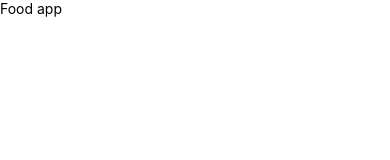
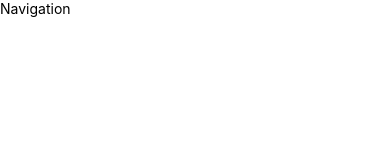
Before and after one commit to Akshayba12/Food-ref-app, a React Native app: screen / in a window 390 px wide. Shown: the top 160 px of the page. Built offline with nearby package versions, Linux system fonts and the light colour scheme.

Commit message:
created a navigation file

```diff
--- a/App.tsx
+++ b/App.tsx
@@ -7,37 +7,15 @@
 
 import React from 'react';
 import {
-  StyleSheet,
-  Text,
-  View,
 } from 'react-native';
+import Navigation from './src/navigation';
 
 
 function App(): React.JSX.Element {
 
   return (
-   <View style={styles.Container}>
-    <Text>Food app</Text>
-   </View>
+    <Navigation />
   );
 }
 
-const styles = StyleSheet.create({
-  Container: {
-    flex:1,
-  },
-  sectionTitle: {
-    fontSize: 24,
-    fontWeight: '600',
-  },
-  sectionDescription: {
-    marginTop: 8,
-    fontSize: 18,
-    fontWeight: '400',
-  },
-  highlight: {
-    fontWeight: '700',
-  },
-});
-
 export default App;
--- /dev/null
+++ b/src/navigation/index.tsx
@@ -0,0 +1,12 @@
+import { StyleSheet, Text, View } from 'react-native'
+import React from 'react'
+
+const Navigation = () => {
+  return (
+    <View>
+      <Text>Navigation</Text>
+    </View>
+  )
+}
+
+export default Navigation;
```
